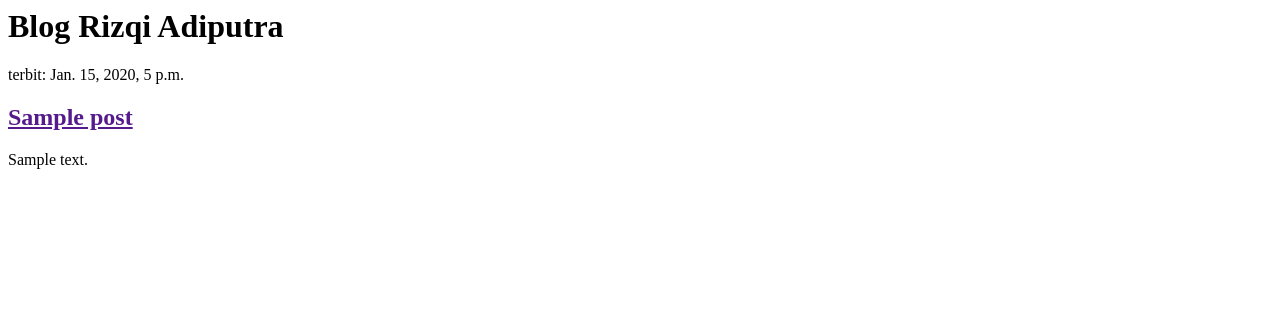
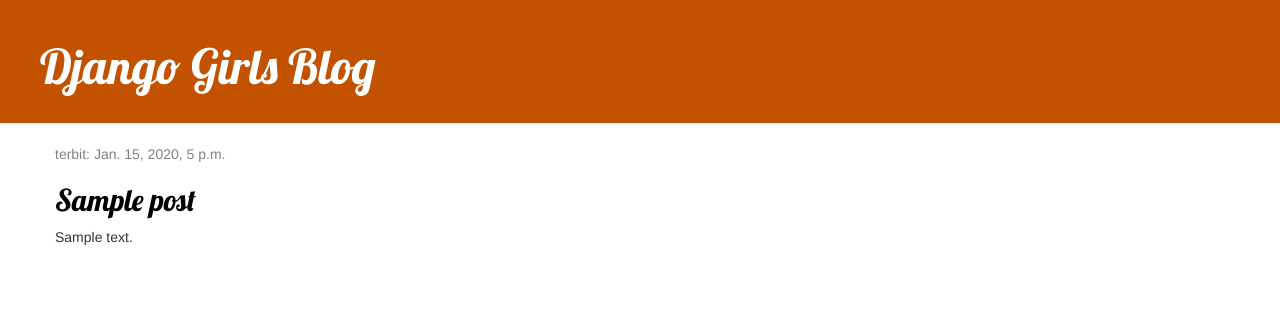
Before and after one commit to Rizqiadiputra/rizqiadiputra, a Django app: page / in a window 1280 px wide. Shown: the top 316 px of the page. Run offline with Django 3.2, Linux system fonts and the light colour scheme; tables that the repository leaves empty hold one stand-in row (values such as "Sample post"); some libraries are stand-ins or nearby versions.

Commit message:
add static file and base html

```diff
--- /dev/null
+++ b/blog/static/css/blog.css
@@ -0,0 +1,46 @@
+.page-header {
+    background-color: #C25100;
+    margin-top: 0;
+    padding: 20px 20px 20px 40px;
+}
+
+.page-header h1, .page-header h1 a, .page-header h1 a:visited, .page-header h1 a:active {
+    color: #ffffff;
+    font-size: 36pt;
+    text-decoration: none;
+}
+
+.content {
+    margin-left: 40px;
+}
+
+h1, h2, h3, h4 {
+    font-family: 'Lobster', cursive;
+}
+
+.date {
+    color: #828282;
+}
+
+.save {
+    float: right;
+}
+
+.post-form textarea, .post-form input {
+    width: 100%;
+}
+
+.top-menu, .top-menu:hover, .top-menu:visited {
+    color: #ffffff;
+    float: right;
+    font-size: 26pt;
+    margin-right: 20px;
+}
+
+.post {
+    margin-bottom: 70px;
+}
+
+.post h2 a, .post h2 a:visited {
+    color: #000000;
+}
--- /dev/null
+++ b/blog/templates/blog/base.html
@@ -0,0 +1,24 @@
+{% load static %}
+<html>
+    <head>
+        <title>Django Girls blog</title>
+        <link rel="stylesheet" href="//maxcdn.bootstrapcdn.com/bootstrap/3.2.0/css/bootstrap.min.css">
+        <link rel="stylesheet" href="//maxcdn.bootstrapcdn.com/bootstrap/3.2.0/css/bootstrap-theme.min.css">
+        <link href='//fonts.googleapis.com/css?family=Lobster&subset=latin,latin-ext' rel='stylesheet' type='text/css'>
+        <link rel="stylesheet" href="{% static 'css/blog.css' %}">
+    </head>
+    <body>
+        <div class="page-header">
+            <h1><a href="/">Django Girls Blog</a></h1>
+        </div>
+
+        <div class="content container">
+            <div class="row">
+                <div class="col-md-8">
+                    {% block content %}
+                    {% endblock %}
+                </div>
+            </div>
+        </div>
+    </body>
+</html>
--- a/blog/templates/blog/daftar_post.html
+++ b/blog/templates/blog/daftar_post.html
@@ -1,19 +1,13 @@
-<html>
-    <head>
-        <title>Blog Rizqi Adiputra</title>
-    </head>
-    <body>
-        <div>
-            <h1>Blog Rizqi Adiputra</h1>
+{% extends 'blog/base.html' %}
+
+{% block content %}
+    {% for post in posts_ditemplate %}
+        <div class="post">
+            <div class="date">
+                <p>terbit: {{ post.tgl_terbit }}</p>
+            </div>
+            <h2><a href="">{{ post.judul }}</a></h2>
+            <p>{{ post.isi|linebreaksbr }}</p>
         </div>
-
-        {% for post in posts_ditemplate %}
-            <div>
-                <p>terbit: {{ post.tgl_terbit }}</p>
-                <h2><a href="">{{ post.judul }}</a></h2>
-                <p>{{ post.isi|linebreaksbr }}</p>
-            </div>
-        {% endfor %}
-
-    </body>
-</html>
+    {% endfor %}
+{% endblock %}
--- a/rizqiadiputra/settings.py
+++ b/rizqiadiputra/settings.py
@@ -120,5 +120,11 @@
 # https://docs.djangoproject.com/en/3.0/howto/static-files/
 
 STATIC_URL = '/static/'
+
+# STATICFILES_DIRS = (
+#     os.path.join(BASE_DIR, 'static'),
+# )
+
 #static root = path for static files
 STATIC_ROOT = os.path.join(BASE_DIR, 'static')
+# STATIC_ROOT = os.path.join(BASE_DIR, 'staticfiles')
```
Also changed, not shown: docs.txt (+32 -0 lines).
